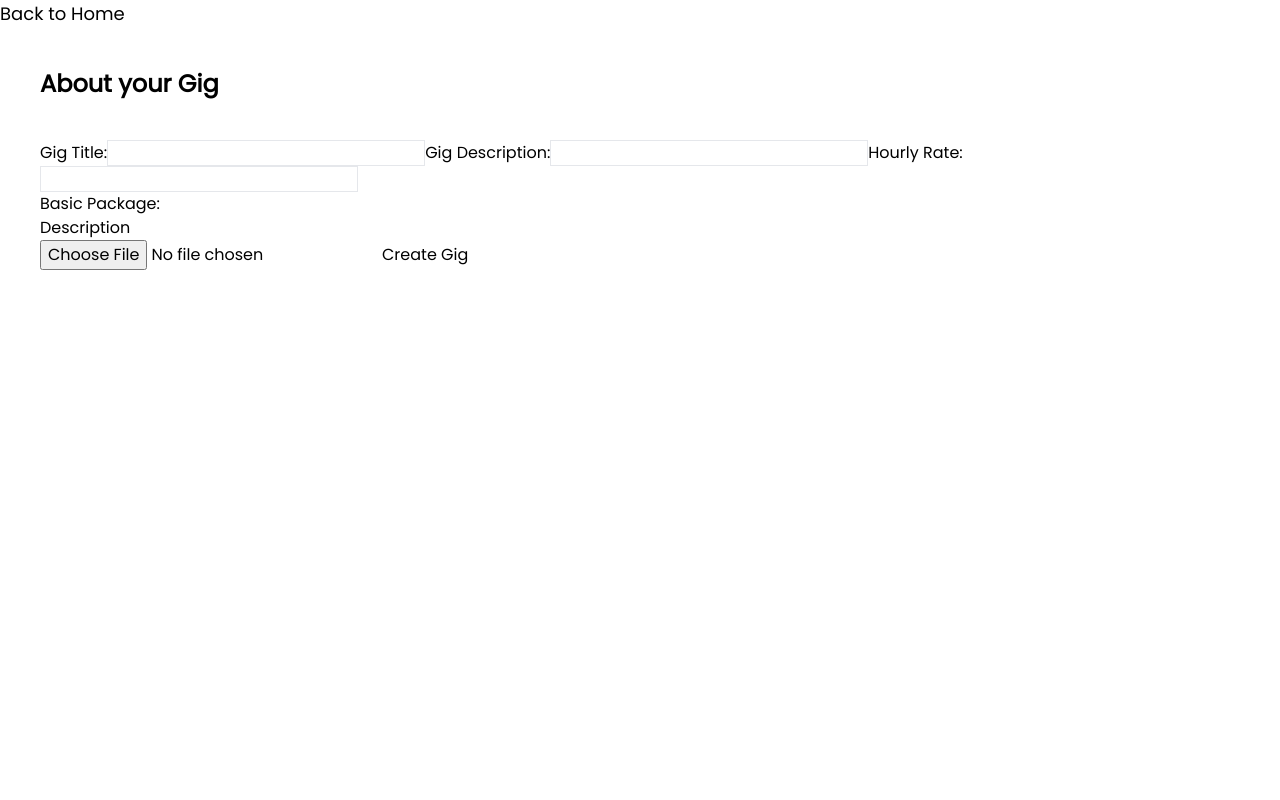
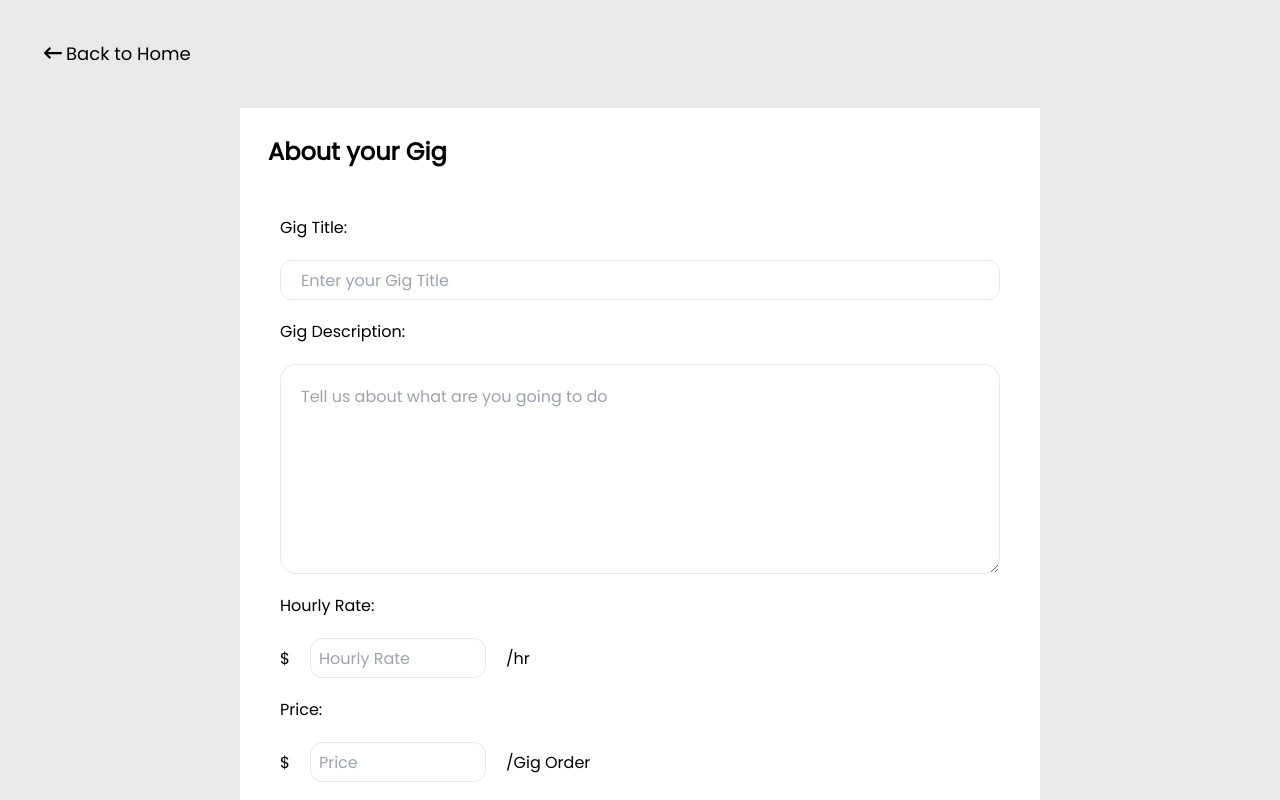
Before and after one commit to kowshickraj21/Recruit, a Next.js app: page /createGigs in a window 1280 px wide. Shown: the top 800 px of the page. Built offline with nearby package versions, Linux system fonts and the light colour scheme; no server answers; the database is empty.

Commit message:
Finished Gig Creation form and Action.

```diff
--- /dev/null
+++ b/src/app/(components)/orderForm.jsx
@@ -0,0 +1,49 @@
+"use client"
+import React,{ useState,useRef } from 'react'
+
+const OrderForm = (props) => {
+    const [type, setType] = useState("purchase")
+    const [quantity, setQuantity] = useState()
+    const [hours, setHours] = useState()
+    const purchase = useRef(null)
+    const hire = useRef(null)
+    const setActive = (newType) => {
+      setType(newType)
+      console.log(newType)
+      if(newType == "purchase"){
+        purchase.current.classList.add("border-b-2", "border-black", "bg-grey")
+        hire.current.classList.add("text-innerText");
+        hire.current.classList.remove("border-b-2", "border-black", "bg-grey")
+        purchase.current.classList.remove("text-innerText");
+    }
+    if(newType == "hire"){
+      hire.current.classList.add("border-b-2", "border-black", "bg-grey")
+      purchase.current.classList.add("text-innerText");
+      purchase.current.classList.remove("border-b-2", "border-black", "bg-grey")
+      hire.current.classList.remove("text-innerText");
+  }
+    }
+  return (
+    <div className='m-auto w-2/3 mt-5 rounded-lg border-2'>
+      <div className='border-b-2 flex'>
+      <h2 className='font-semibold w-3/5 z-10 text-center py-3 cursor-pointer text-innerText' ref={purchase} onClick={() => setActive("purchase")}>Purchase Gig</h2>
+      <h2 className='font-semibold w-3/5 text-center py-3  cursor-pointer border-b-2 border-black bg-grey' ref={hire} onClick={() => setActive("hire")}>Hire Hourly</h2>
+      </div>
+      {(type === "purchase")?
+    <form className=' h-72 '>
+      <label htmlFor="quantity" className='mx-2'>Quantity:</label>
+      <input type="number" id='quantity' name='quantity' value={quantity} onChange={(e) => setQuantity(e.target.value)} className='border m-2'/><br />
+      <input type="checkbox" name='fastDelivery' id="fastDelivery" className='m-5'/>
+      <label htmlFor="fastDelivery">Fast delivery (${props.gigData.delivery})</label>
+    </form>:(type === "hire")?
+    <form className='border-2 h-72'>
+    <label htmlFor="hours" className='mx-2'>Hours:</label>
+    <input type="number" id='hours' name='hours' value={hours} onChange={(e) => setHours(e.target.value)} className='border m-2'/>
+  </form>: null
+}
+    </div>
+  )
+}
+
+
+export default OrderForm
--- /dev/null
+++ b/src/app/api/gigs/uploadGigs.js
@@ -0,0 +1,28 @@
+"use server"
+import { connectMongoDB } from '@/models/mongodb'
+import Gigs from '@/models/gigs'
+import fetchUser from '../Users/setDetails';
+
+export async function uploadGigs(formData){
+    const user = await fetchUser()
+    const image = formData.get('image')
+    const imageReader = image.stream().getReader();
+  const imageDataU8 = [];
+  while (true){
+    const {done,value} = await imageReader.read();
+    if (done) break;
+    imageDataU8.push(...value);
+  }
+  const imageBinary = Buffer.from(imageDataU8,'binary');
+    const gig = {
+      title: formData.get('title'),
+      description: formData.get('description'),
+      hourly: formData.get('hourly'),
+      projectly: formData.get('projectly'),
+      delivery: formData.get('fastDelivery'),
+      image: imageBinary,
+      email: user.email,
+    }
+       await connectMongoDB();
+       await Gigs.create(gig)
+}
--- a/src/app/createGigs/page.jsx
+++ b/src/app/createGigs/page.jsx
@@ -1,52 +1,39 @@
-import React from 'react'
-import { connectMongoDB } from '@/models/mongodb'
-import Gigs from '@/models/gigs'
-import fetchUser from '../api/Users/setDetails';
+"use client"
+import React,{useRef,useState} from 'react'
+import Link from 'next/link';
+import { FaArrowLeftLong } from "react-icons/fa6";
+import { uploadGigs } from '../api/gigs/uploadGigs';
 
-const page = async () => {
-  const user = await fetchUser()
-  const handleSubmit = async (formData) => {
-    "use server"
-    const image = formData.get('image')
-    const imageReader = image.stream().getReader();
-  const imageDataU8 = [];
-  while (true){
-    const {done,value} = await imageReader.read();
-    if (done) break;
-    imageDataU8.push(...value);
+const page = () => {
+  const form = useRef(null)
+  const [warning, setWarning] = useState("")
+  const handleSubmit = (formData) => {
+    uploadGigs(formData)
+    form.current?.reset()
+    setWarning("\"Gig created Succesfully\"")
   }
-  const imageBinary = Buffer.from(imageDataU8,'binary');
-    const gig = {
-      title: formData.get('title'),
-      description: formData.get('description'),
-      hourly: formData.get('hourly'),
-      projectly: formData.get('projectly'),
-      image: imageBinary,
-      email: user.email,
-    }
-       await connectMongoDB();
-       await Gigs.create(gig)
-  }
-
   return (
-    <div>
-      <button className='text-lg font-medium'>Back to Home</button>
-      <div>
-      <h1 className='text-2xl font-bold m-10'>About your Gig</h1>
-      <form action={handleSubmit} className='m-10'>
-        <label htmlFor="title">Gig Title:</label>
-        <input type="text" name="title" className='border' id="title" />
-        <label htmlFor="description">Gig Description:</label>
-        <input type="text" name="description" className='border' id="description" />
-        <label htmlFor="hourly">Hourly Rate:</label>
-        <input type="number" name="hourly" className='border' id="hourly" />
-        <div>
-          <h2>Basic Package:</h2>
-          <label htmlFor="package1-info">Description</label>
-          <input type="text" name='package1-info'/>
-        </div>
-        <input type="file" accept='image/*' name='image' />
-        <button type="submit">Create Gig</button>
+    <div className='bg-grey h-full w-full p-10'>
+      <Link href='/' className='text-lg font-medium flex mb-10'><FaArrowLeftLong className='m-1'/> Back to Home</Link>
+      <div className='w-2/3 m-auto bg-white'>
+      <h1 className='text-2xl font-bold p-7'>About your Gig</h1>
+      <form action={handleSubmit} className='flex flex-col p-10 pt-0' ref={form}>
+        <label htmlFor="title" className='my-5'>Gig Title:</label>
+        <input type="text" name="title" id="title" maxLength='100' className='border rounded-xl h-10 pl-5' placeholder='Enter your Gig Title' required/>
+        <label htmlFor="description" className='my-5'>Gig Description:</label>
+        <textarea name="description" id="description" cols="50" rows="7" maxLength='1000' className='border p-5 rounded-2xl' placeholder='Tell us about what are you going to do' required/>
+        <label htmlFor="hourly" className='my-5'>Hourly Rate:</label>
+        <p>$<input type="number" name="hourly" id="hourly" className='border rounded-xl h-10 mx-5 w-44 p-2' placeholder='Hourly Rate' required/>/hr</p>
+        <label htmlFor="hourly" className='my-5'>Price:</label>
+        <p>$<input type="number" name="projectly" id="projectly" className='border rounded-xl h-10 mx-5 w-44 p-2' placeholder='Price' required/>/Gig Order</p>
+        <label htmlFor="hourly" className='my-5'>Fast Delivery:</label>
+        <p>$<input type="number" name="fastDelivery" id="fastDelivery" className='border rounded-xl h-10 mx-5 w-44 p-2' placeholder='Fast Delivery' required/></p>
+        <label htmlFor="image" className='m-auto my-10 border h-40'>
+          <p className='absolute -z-10'>custom upload</p>
+        <input type="file" accept='image/*' name='image' className='p-16 opacity-100 cursor-pointer' required/>
+        </label>
+        <p className='text-green-400 font-semibold text-center'>{warning}</p>
+        <button type="submit" className='border-2 border-black font-semibold h-10 w-1/2 m-auto hover:bg-black hover:text-white active:bg-white active:text-black'>Create Gig</button>
       </form>
     </div>
     </div>
--- a/src/app/global.css
+++ b/src/app/global.css
@@ -9,11 +9,17 @@
       --color-innerText: rgba(133, 135, 147, 1);
       --color-gigText:rgba(64, 65, 69, 1);
     }
+
 }
 body{
     font-family: 'Poppins';
 }
 
+input::-webkit-outer-spin-button,
+input::-webkit-inner-spin-button {
+  -webkit-appearance: none;
+  margin: 0;
+}
 
 .arrow{
   transform: rotate(-45deg);
--- a/src/models/gigs.js
+++ b/src/models/gigs.js
@@ -2,6 +2,7 @@ import mongoose, { Schema } from "mongoose";
 
 const gigSchema = new Schema({
     title: String,
+    delivery: Number,
     description: String,
     hourly: Number,
     projectly: Number,
```
Also changed, not shown: src/app/Gigs/[gigId]/page.jsx (+7 -7 lines).
